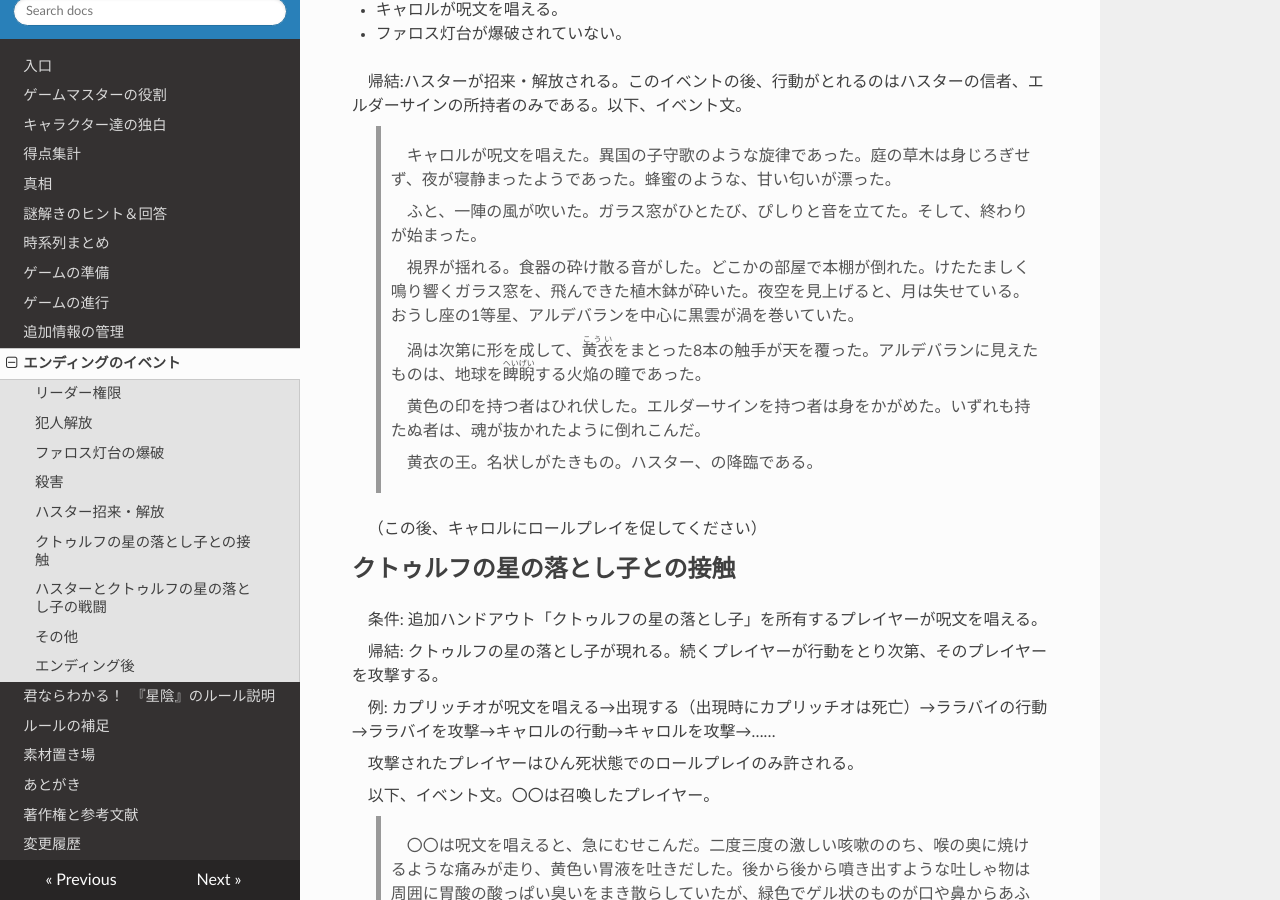
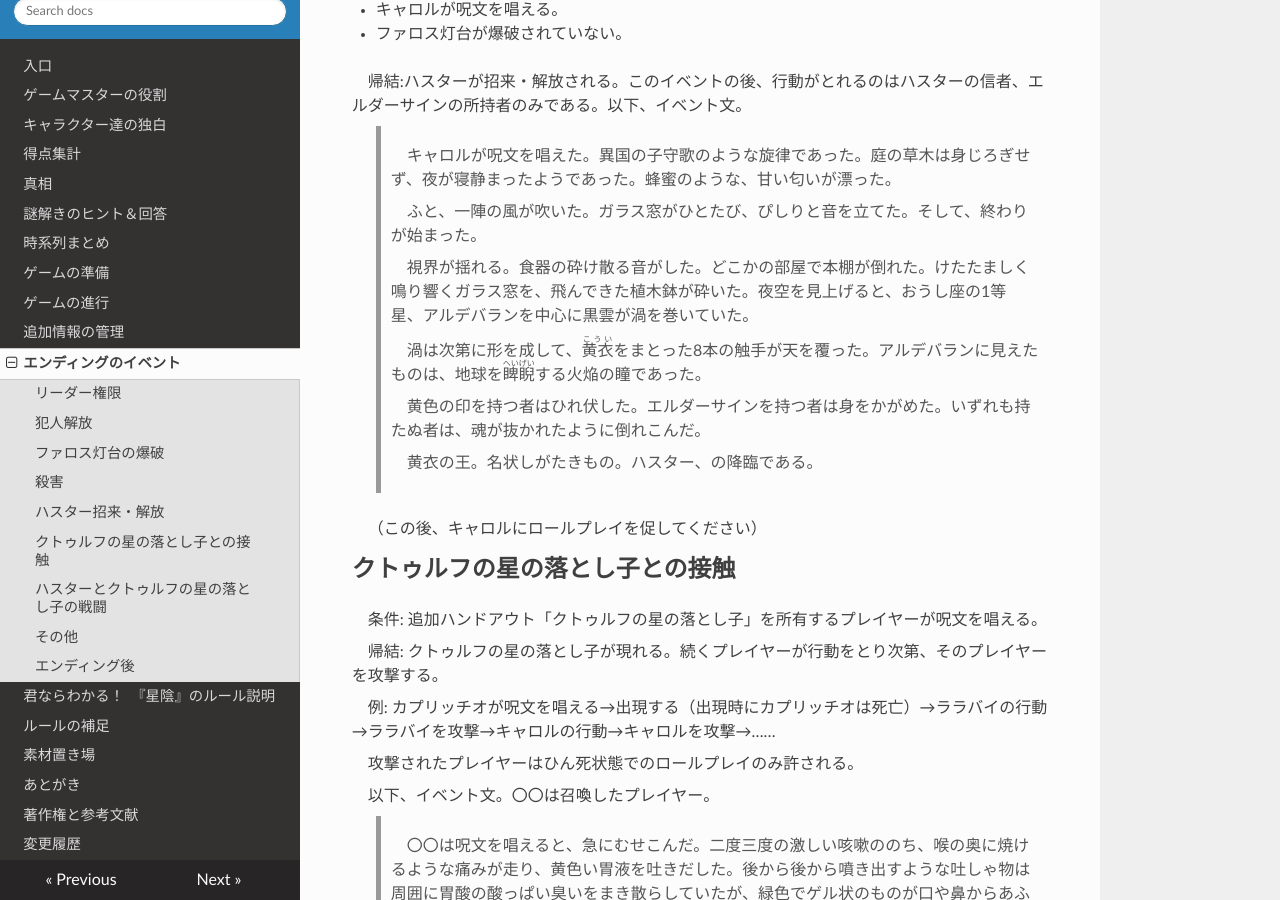
Before and after one commit to KTakahiro1729/Hoshikage, an MkDocs documentation site: the page built from docs/EndingEvents.md, in a window 1280 px wide and 900 px high, scrolled down 1121 px. Built offline with MkDocs 1.6.1, drawn with Linux system fonts in a browser that asks for light colours; nearby versions of some CDN libraries.

Commit message:
remove full moon

```diff
--- a/docs/EndingEvents.md
+++ b/docs/EndingEvents.md
@@ -40,7 +40,7 @@
 
 >ふと、一陣の風が吹いた。ガラス窓がひとたび、ぴしりと音を立てた。そして、終わりが始まった。
 
->視界が揺れる。食器の砕け散る音がした。どこかの部屋で本棚が倒れた。けたたましく鳴り響くガラス窓を、飛んできた植木鉢が砕いた。夜空を見上げると、月は失せている。おうし座の1等星、アルデバランを中心に黒雲が渦を巻いていた。
+>視界が揺れる。食器の砕け散る音がした。どこかの部屋で本棚が倒れた。けたたましく鳴り響くガラス窓を、飛んできた植木鉢が砕いた。夜空を見上げると、おうし座の1等星、アルデバランを中心に黒雲が渦を巻いていた。
 
 >渦は次第に形を成して、<ruby>黄衣<rp>（</rp><rt>こうい</rt><rp>）</rp></ruby>をまとった8本の触手が天を覆った。アルデバランに見えたものは、地球を<ruby>睥睨<rp>（</rp><rt>へいげい</rt><rp>）</rp></ruby>する火焔の瞳であった。
 
```
Also changed, not shown: docs/Moderator.md (+2 -2 lines).
